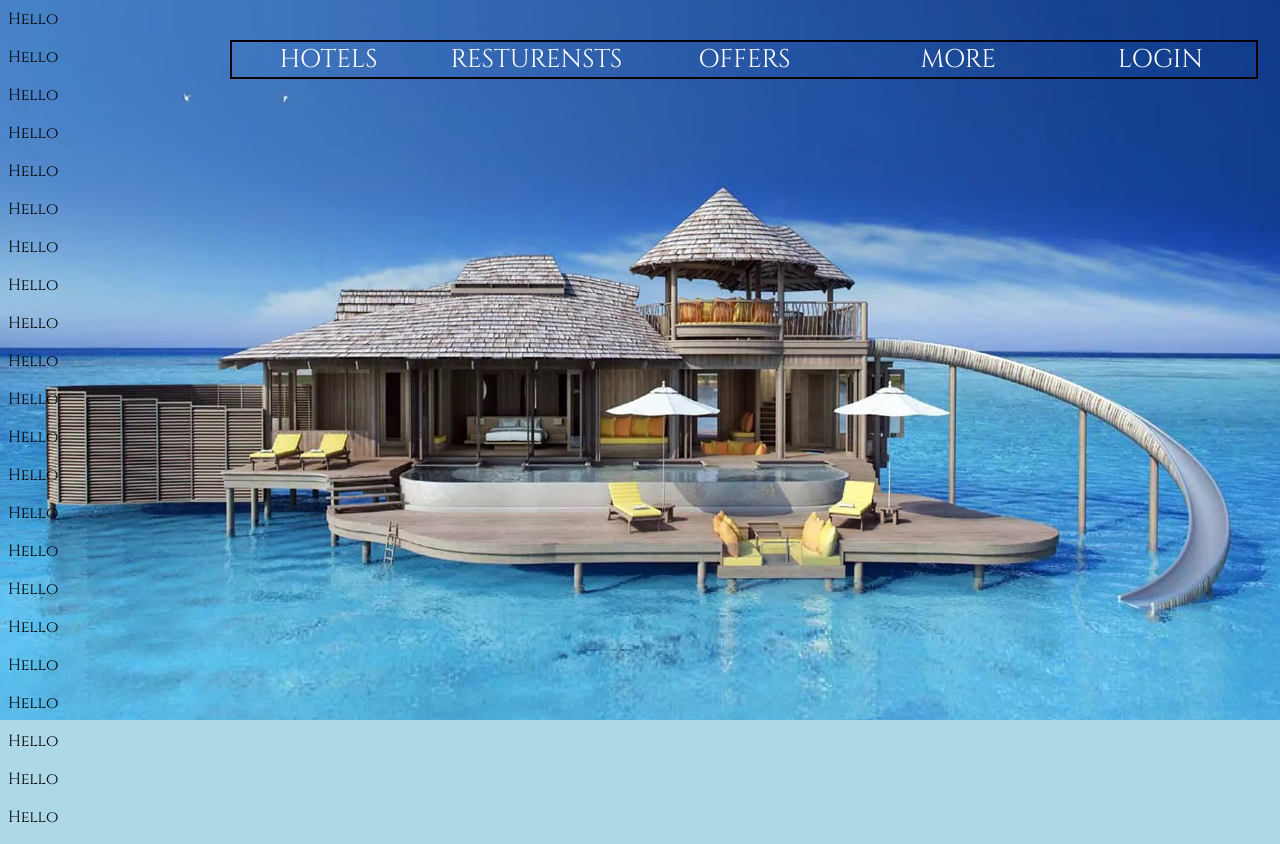
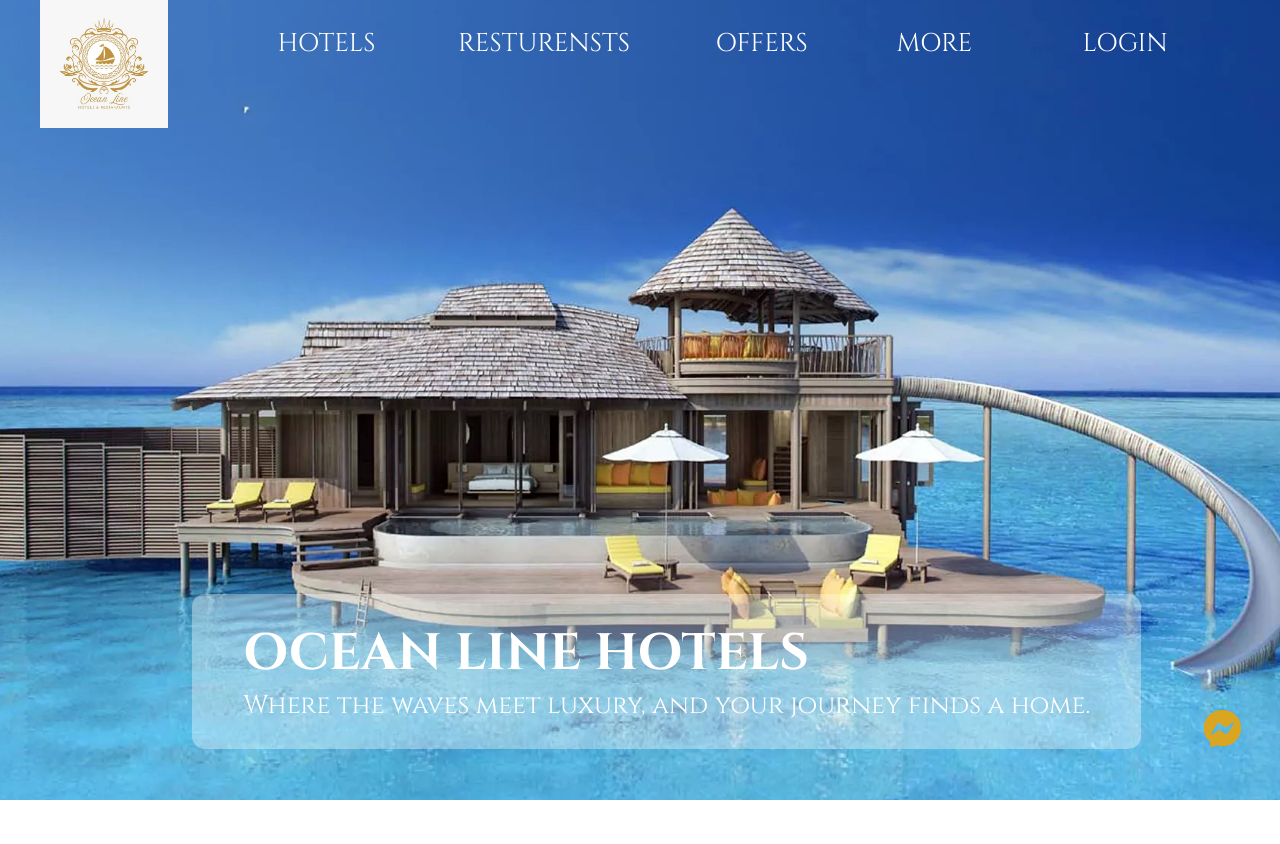
Before and after one commit to NirmalKBandara/hotelWebProject, a plain HTML site: page hotelWebProject.html in a window 1280 px wide. After the commit the page ends 800 px from the top, so only its background shows below. Drawn offline with Linux system fonts and the light colour scheme; a web font is replaced by a local one.

Commit message:
Front page(over)

```diff
--- a/hotelWebProject.html
+++ b/hotelWebProject.html
@@ -1,32 +1,43 @@
 <html>
     <head>
         <title>Hotel Web Project.</title>
+            <link href="https://cdnjs.cloudflare.com/ajax/libs/font-awesome/5.15.4/css/all.min.css" rel="stylesheet">
         <style>
            *{
                 font-family:"Cinzel" ;
+                margin: 0;
+                padding: 0;
+                box-sizing: border-box;
+                transition: color 0.3s ease;
             }
-            body{
-                background-image: url(image_01.jpg);
+            body {
+                width: 100%;
+                height: 100%;
+                background-image: url(image_01.jpg); /* Replace with your image path */
                 background-repeat: no-repeat;
-                background-position: top;
-                background-size: 100%;
-                background-color: lightblue
+                background-position: center;
+                background-size: cover; /* Ensure proportional resizing */
             }
             .nav-bar{
                 display: flex;
-                border: 2px solid black;
                 font-size: 2vw;
                 position: fixed;
-                justify-content: space-between;
+                justify-content: flex-start;
+                gap: 2vw;
                 left: 18vw;
-                top: 5vh;
+                top: 2vw;
                 width: 80vw;
             }
             .data{
                 width: 15vw;
-                background-color: rgba(255, 255, 255, 0);
                 align-content:flex-start;
                 text-align: center;
+            }
+            .data a:hover{
+                color: lightblue;
+            }
+            .data:hover .options a{
+                color: white;
             }
             .nav-bar a{
                 text-decoration: none;
@@ -36,60 +47,125 @@
             .btn{
                 border: none;
                 background-color: rgba(255, 255, 255, 0);
-                margin: 0 8vh;
-                color: white;
+                position: relative;
+                right: 3.5vw;
+                margin: 0 4vw;
+                color: #ffffff;
             }
             .options{
-                position: relative;
-                background-color: rgba(118, 17, 17, 0.656);
-                color: white;
-                width: 20vw;
-                top: 1vh;
                 display: none;
-                box-shadow: 1vw 1vh 1vw 1vh rgba(0, 0, 0, 0.396);
             }
             .btn:hover .options{
-                display:block;
-                text-align: left
+                margin: 0;
+                padding: 0;
+                display:flex;
+                flex-direction: column;
+                width: 17vw;
+                background-color: rgba(255, 255, 255, 0.2);
+                justify-content: flex-start;
+                box-shadow: 1vw 1vw 1vw 1vw rgba(0, 0, 0, 0.05);
+                border-radius: 1vw;
+
             }
             .option{
-                padding: 0.5vw 5vh;
+                border-radius: 1vw;
+                text-align: left;
+                padding: 1vw 1vw;
+                transition: background-color 0.1s ease;
             }
             .option:hover{
-                box-shadow: 1vw 1vh 1vw 1vh rgba(0, 0, 0, 0.396);
+                box-shadow: 1vw 1vw 1vw 1vw rgba(0, 0, 0, 0.05);
+                transition: background-color 0.1s ease;
+            }
+            .option:hover{
+                background-color: rgba(173, 216, 230, 0.5);
+            }
+
+            .logo{
+                float: left;
+                position: fixed;
+                width: 10vw;
+                height: 10vw;
+                top: 0px;
+                left: 40px
 
             }
+            .header{
+                display: flex;
+                flex-direction: column;
+                float: left;
+                background-color: rgba(255, 255, 255, 0.35);
+                color: rgb(255, 255, 255);
+                padding: 2vw 4vw;
+                position: absolute;
+                bottom: 4vw;
+                left: 15vw;
+                font-size: 2vw;
+                transition: background-color 0.2s ease;
+                border-radius: 1vw;
+            }
+            header:hover{
+                color: rgb(12, 72, 92);
+                background-color: rgba(255, 255, 255, 0.7);
+                transition: background-color 0.2s ease;
+            }
+            #data-02{
+                display: flex;
+                position: absolute;
+                right: -20px;
+             }
+            .contact{
+                display: flex;
+                position: fixed;
+                left: 94vw;
+                bottom: 4vw;
+                color: goldenrod;
+            }
+            .contact a{
+                text-decoration: none;
+                color: goldenrod;
+            }
+            .inner-contact{
+                display:none;
+            }
+            .contact:hover{
+                color: rgba(255, 255, 255, 0);
+                transition: color 0.05s ease;
+
+            }
+            .contact:hover .inner-contact{
+                position: fixed;
+                display: flex;
+                flex-direction: column;
+                bottom: 5vw;
+                left: 93vw;
+                gap: 1vw;
+                background-color:rgba(255, 255, 255, 0.7);
+                border-radius: 1vw;
+                padding: 1vw 1vw;
+                transition: background-color 0.2s ease;
+
+            }
+            .inner-contact:hover {
+                background-color: rgba(255, 255, 255, 0.7);
+                color: rgb(202, 153, 29);
+            }
+             .fa-facebook, .fa-facebook-messenger, .fa-whatsapp, .fa-instagram{
+                font-size: 3vw;
+            }
+
         </style>
         <style>
             @import url('https://fonts.googleapis.com/css2?family=Cinzel:wght@400..900&family=Ysabeau+SC:wght@1..1000&display=swap');
         </style>
     </head>
     <body>
-        <header>
-            <p>Hello</p>
-            <p>Hello</p>
-            <p>Hello</p>
-            <p>Hello</p>
-            <p>Hello</p>
-            <p>Hello</p>
-            <p>Hello</p>
-            <p>Hello</p>
-            <p>Hello</p>
-            <p>Hello</p>
-            <p>Hello</p>
-            <p>Hello</p>
-            <p>Hello</p>
-            <p>Hello</p>
-            <p>Hello</p>
-            <p>Hello</p>
-            <p>Hello</p>
-            <p>Hello</p>
-            <p>Hello</p>
-            <p>Hello</p>
-            <p>Hello</p>
-            <p>Hello</p>
+        <header class="header">
+            <h1>OCEAN LINE HOTELS</h1>
+            <p>Where the waves meet luxury, and your journey finds a home.</p>
         </header>
         <nav class="nav-bar">
+            <div class="logo"><a href=""><img src="logo.jpg" width="100%"></a></div>
             <div class="data"><a href="">HOTELS</a></div>
             <div class="data"><a href="">RESTURENSTS</a></div>
             <div class="data"><a href="">OFFERS</a></div>
@@ -102,8 +178,16 @@
                     </div>
                 </div>
             </div>
-            <div class="data"><a href="">LOGIN</a></div>
+            <div id="data-02" class="data"><a href="">LOGIN</a></div>
         </nav>
+        <div class="contact">
+            <i class="fab fa-facebook-messenger"></i> <!-- Messenger Icon -->
+            <div class="inner-contact">
+                <a href=""><i class="fab fa-facebook"></i></a> <!-- Facebook Icon -->
+                <a href=""><i class="fab fa-whatsapp"></i></a> <!-- WhatsApp Icon -->
+                <a href=""><i class="fab fa-instagram"></i></a> <!-- Instagram Icon -->
+            </div>
+        </div>
     </body>
 
 </html>
```
Also changed, not shown: test.html (added, +24 -0 lines), contact.png (added), logo.jpg (added).
